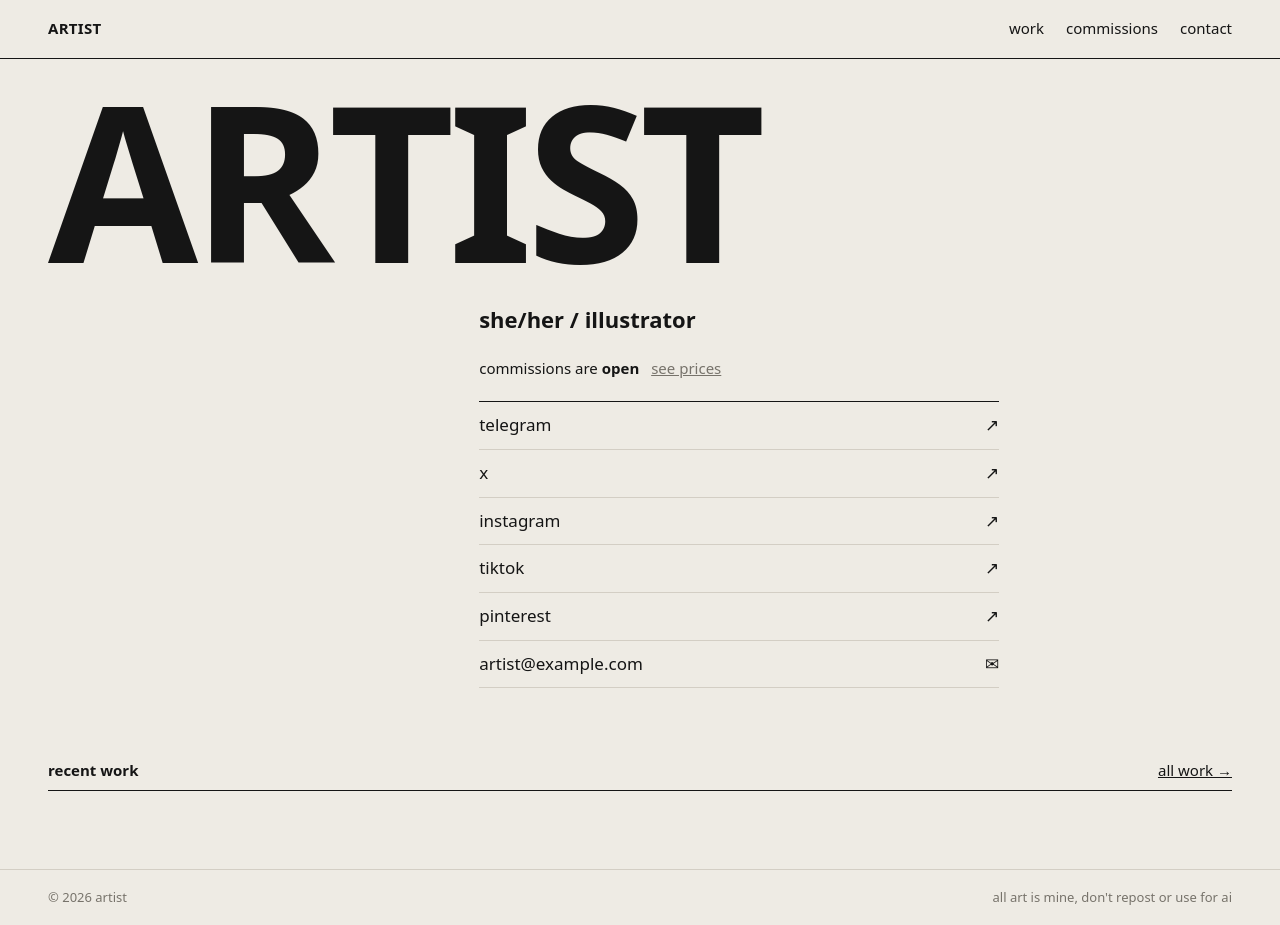
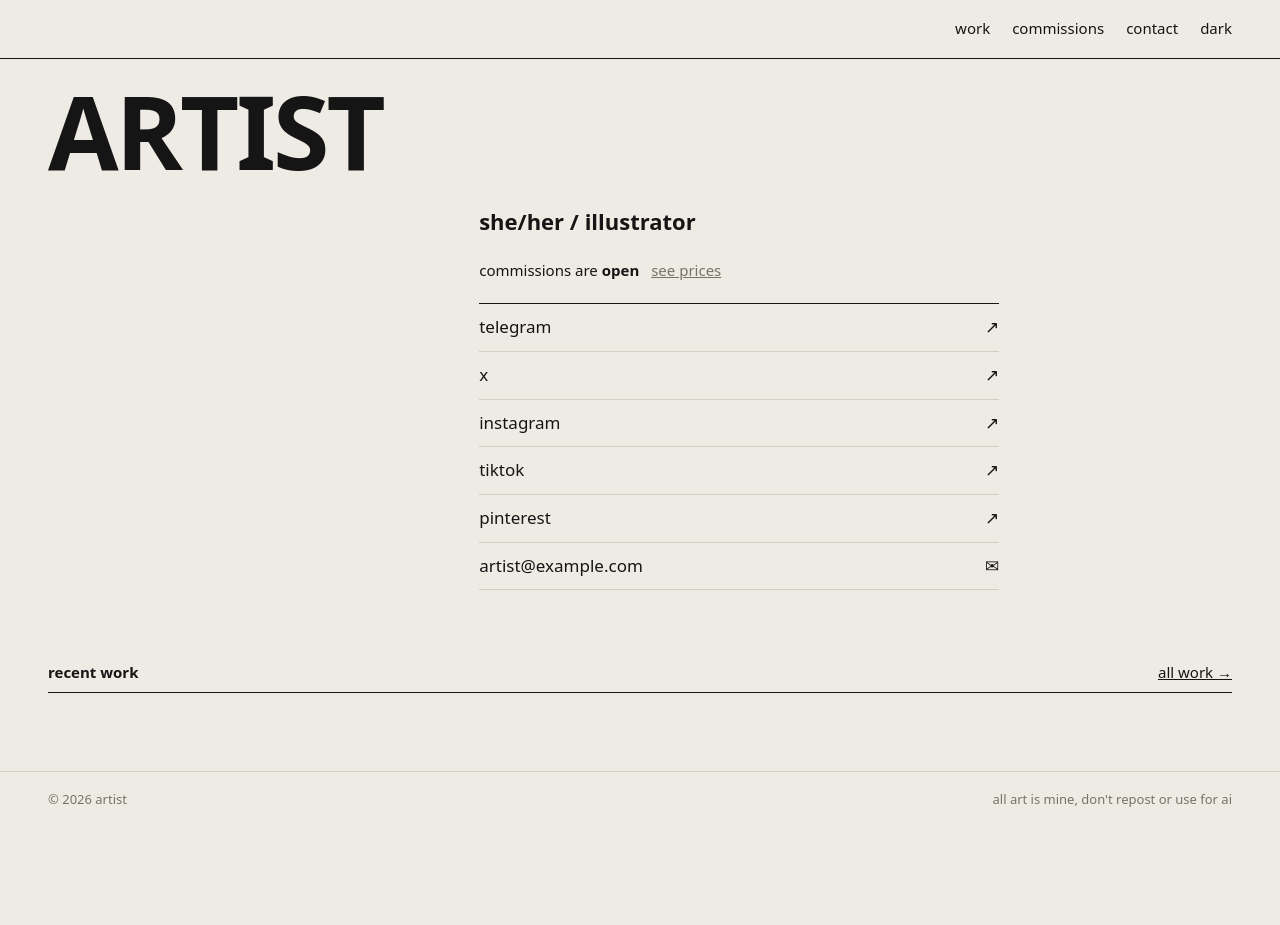
Before and after one commit to szka0x8/viplusart, a SvelteKit app: page / in a window 1280 px wide. After the commit the page ends 827 px from the top, so only its background shows below. Built offline with nearby package versions, Linux system fonts and the light colour scheme.

Commit message:
added dark mode switch

```diff
--- a/src/app.html
+++ b/src/app.html
@@ -4,6 +4,13 @@
 		<meta charset="utf-8" />
 		<meta name="viewport" content="width=device-width, initial-scale=1" />
 		<meta name="text-scale" content="scale" />
+		<script>
+			try {
+				document.documentElement.dataset.theme =
+					localStorage.getItem('theme') ??
+					(matchMedia('(prefers-color-scheme: dark)').matches ? 'dark' : 'light');
+			} catch {}
+		</script>
 		%sveltekit.head%
 	</head>
 	<body data-sveltekit-preload-data="hover">
--- a/src/routes/+layout.svelte
+++ b/src/routes/+layout.svelte
@@ -1,4 +1,5 @@
 <script lang="ts">
+	import { onMount } from 'svelte';
 	import '@fontsource-variable/archivo/wdth.css';
 	import favicon from '#lib/assets/favicon.svg';
 	import { page } from '$app/state';
@@ -6,6 +7,20 @@
 	import type { LayoutProps } from './$types';
 
 	let { children }: LayoutProps = $props();
+
+		let theme = $state('light');
+
+	onMount(() => {
+		theme = document.documentElement.dataset.theme ?? 'light';
+	});
+
+	function toggle() {
+		theme = theme === 'dark' ? 'light' : 'dark';
+		document.documentElement.dataset.theme = theme;
+		try {
+			localStorage.setItem('theme', theme);
+		} catch {}
+	}
 </script>
 
 <svelte:head>
@@ -13,11 +28,14 @@
 </svelte:head>
 
 <header>
-	<a class="home" href="/">{site.name}</a>
+	{#if page.url.pathname !== '/'}
+		<a class="home" href="/">{site.name}</a>
+	{/if}
 	<nav>
 		<a href="/gallery" class:on={page.url.pathname === '/gallery'}>work</a>
 		<a href="/commissions" class:on={page.url.pathname === '/commissions'}>commissions</a>
 		<a href="mailto:{site.email}">contact</a>
+		<button onclick={toggle}>{theme === 'dark' ? 'light' : 'dark'}</button>
 	</nav>
 </header>
 
@@ -35,6 +53,13 @@
 		--mute: #77736b;
 		--line: #d3cec4;
 		--pad: clamp(16px, 4vw, 48px);
+	}
+
+	:global(:root[data-theme='dark']) {
+		--paper: #121212;
+		--ink: #ecebe6;
+		--mute: #8f8b84;
+		--line: #2d2c2a;
 	}
 
 	:global(*) {
@@ -85,13 +110,25 @@
 	nav {
 		display: flex;
 		gap: 22px;
+		margin-left: auto;
 	}
 
-	nav a {
+	nav a,
+	nav button {
 		text-decoration: none;
 	}
 
+	nav button {
+		background: none;
+		border: none;
+		padding: 0;
+		font: inherit;
+		color: inherit;
+		cursor: pointer;
+	}
+
 	nav a:hover,
+	nav button:hover,
 	nav a.on {
 		text-decoration: underline;
 		text-underline-offset: 4px;
--- a/src/routes/+page.svelte
+++ b/src/routes/+page.svelte
@@ -58,7 +58,7 @@
 	}
 
 	h1 {
-		font-size: clamp(64px, 17vw, 260px);
+		font-size: clamp(44px, 8vw, 120px);
 		font-weight: 900;
 		font-stretch: 125%;
 		line-height: 0.85;
```
